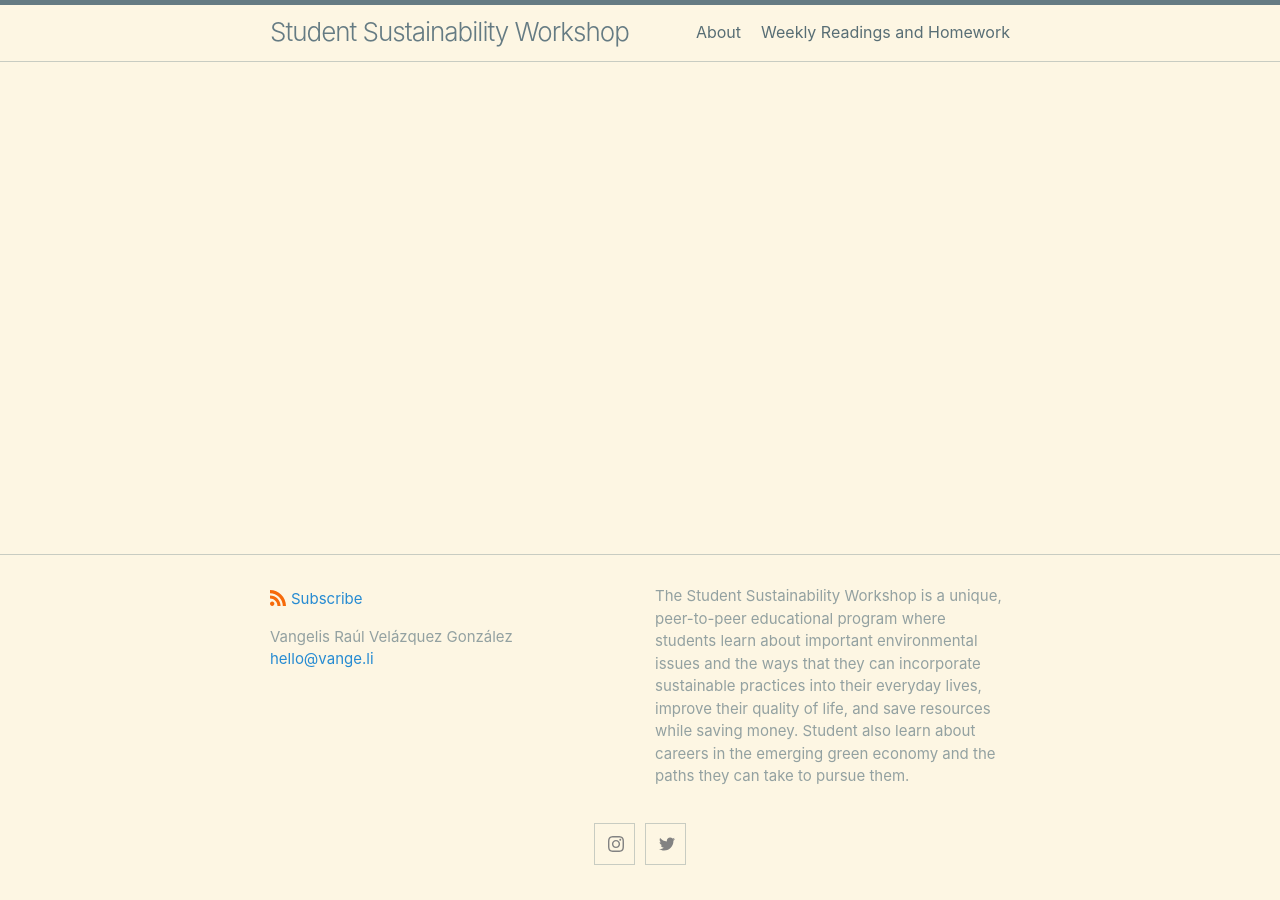
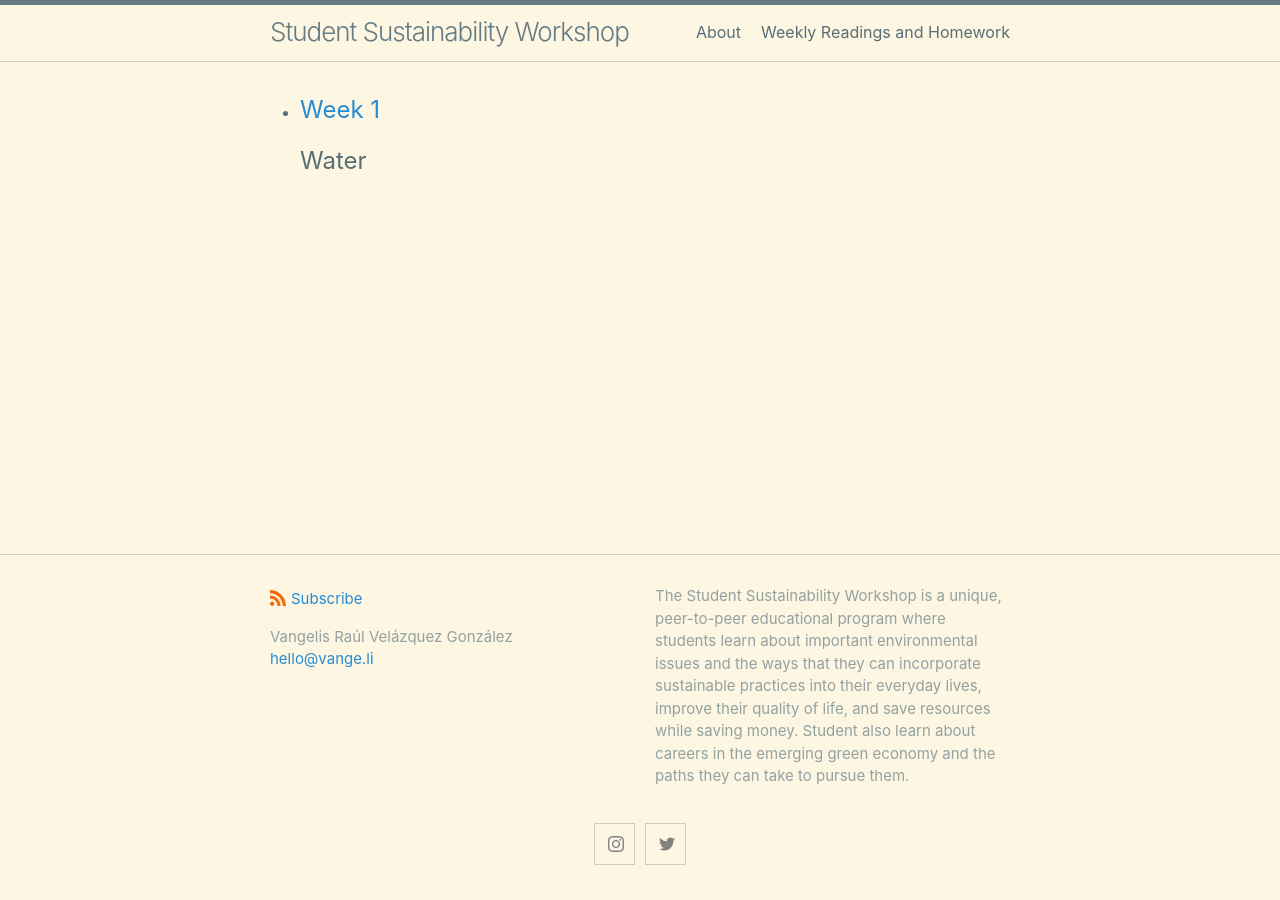
Before and after one commit to miquiztlicollective/smc-ssw, a Jekyll site: the page built from hw.html, in a window 1280 px wide. Built offline with Jekyll 4.4.1, drawn with Linux system fonts in a browser that asks for light colours.

Commit message:
Update hw.html

```diff
--- a/hw.html
+++ b/hw.html
@@ -4,7 +4,7 @@ title: Weekly Readings and Homework
 ---
 
 <ul>
-    {% assign sorted-post = site.posts | where: "categories","hw" %}
+    {% assign sorted-posts = site.posts | where: "categories","hw" %}
     {% for post in sorted-posts limit: 5 %}
     <li>
         <h2><a href="{{ post.url }}">{{ post.title }}</a></h2>
```
